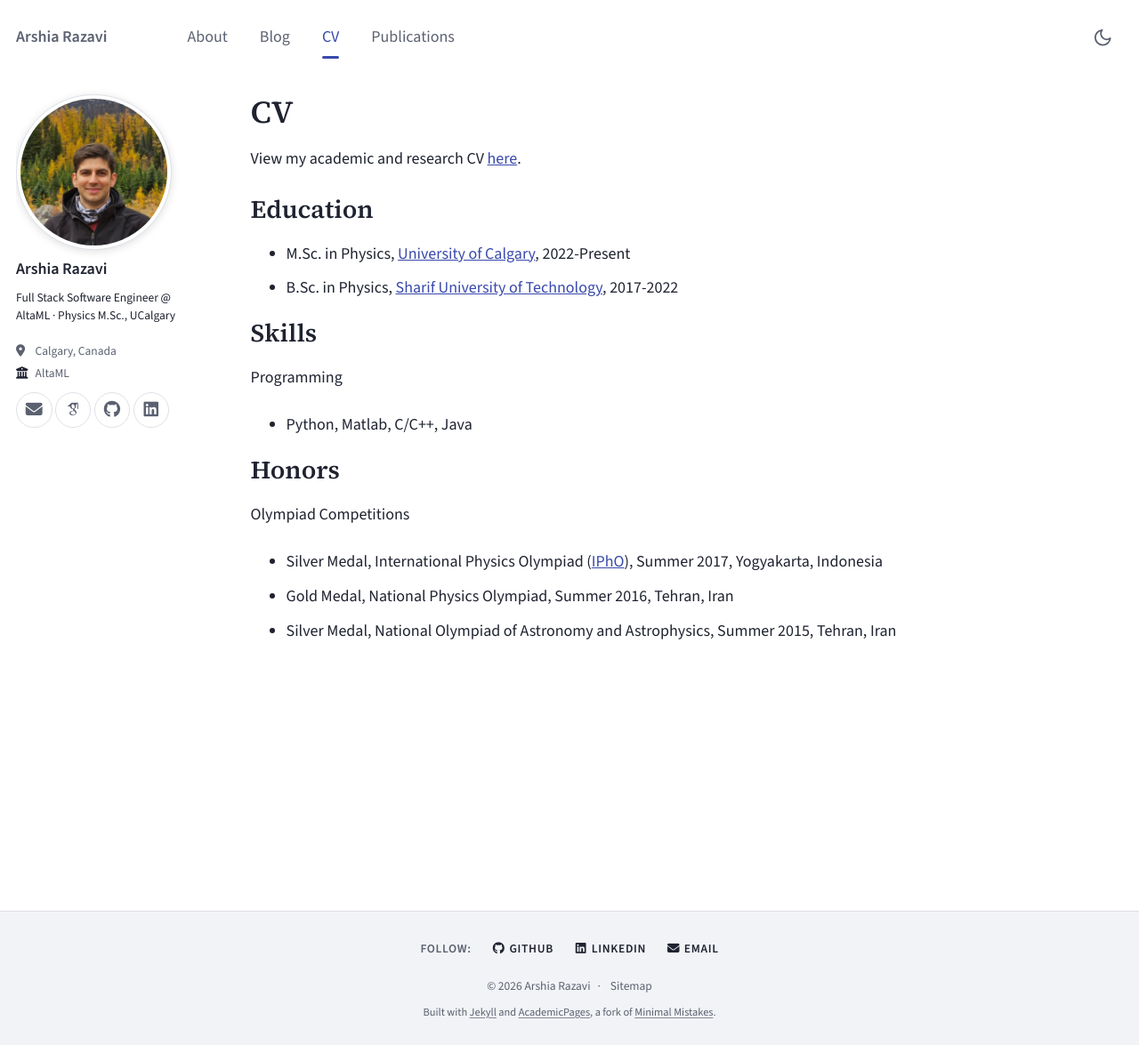
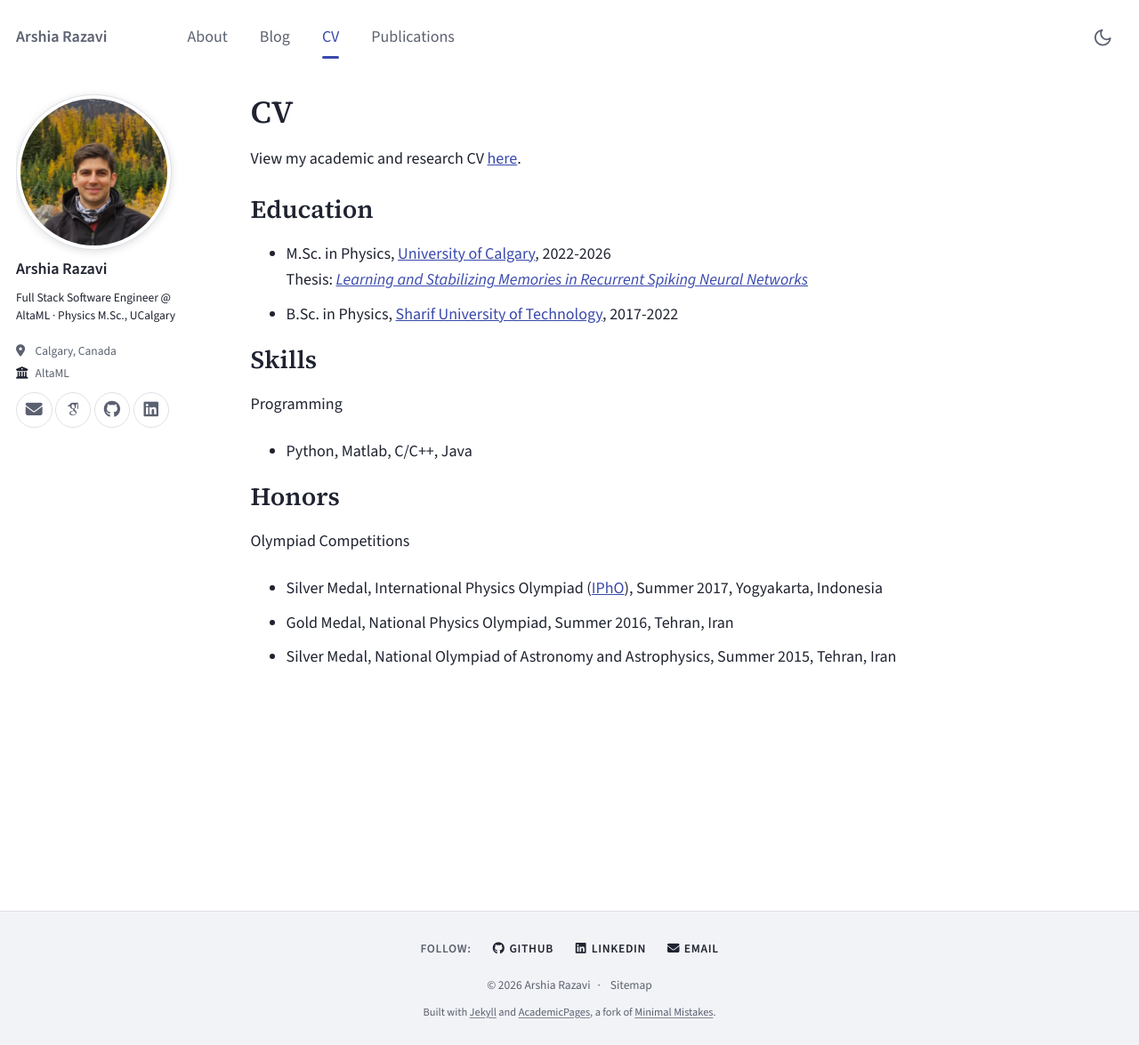
Before and after one commit to ArshiaRazavi/ArshiaRazavi.github.io, a Jekyll site: the page built from _pages/cv.md, in a window 1280 px wide and 1175 px high. Shown: the whole window at 89% size. Built offline with Jekyll 4.4.1, drawn with Linux system fonts in a browser that asks for light colours; some web fonts are replaced.

Commit message:
Replace CV with the current master version (#22)
The published CV PDF predated the AltaML role and listed the old
ucalgary.ca email and an in-progress M.Sc. The CV page also still said
2022-Present.

- Replace pdfs/Arshia_Razavi_CV.pdf with the master CV (current role,
  completed M.Sc., Gmail, website link, no phone number).
- CV page: M.Sc. 2022-2026 with a link to the thesis page, matching
  the homepage.

Co-authored-by: Claude Opus 5.5 <noreply@anthropic.com>

```diff
--- a/_pages/cv.md
+++ b/_pages/cv.md
@@ -16,7 +16,8 @@ View my academic and research CV [here](/pdfs/Arshia_Razavi_CV.pdf).
 Education
 ======
 
-* M.Sc. in Physics, [University of Calgary](https://www.ucalgary.ca), 2022-Present
+* M.Sc. in Physics, [University of Calgary](https://www.ucalgary.ca), 2022-2026
+  Thesis: [*Learning and Stabilizing Memories in Recurrent Spiking Neural Networks*](/publication/2026-07-06-msc-thesis)
 * B.Sc. in Physics, [Sharif University of Technology](https://en.sharif.edu), 2017-2022
 
 [//]: # (Work experience)
```
Also changed, not shown: 1 other file.
